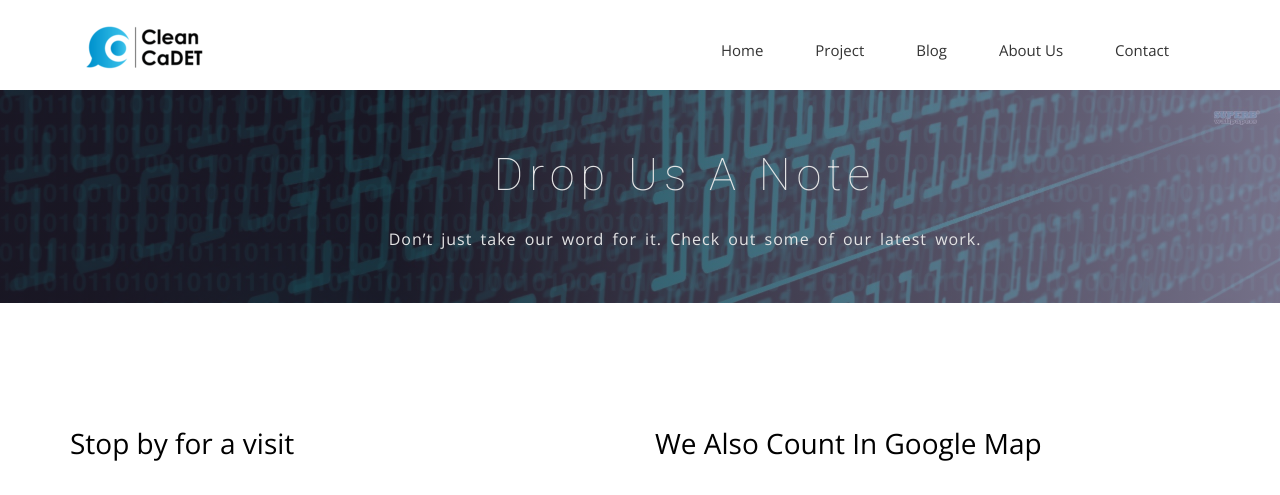
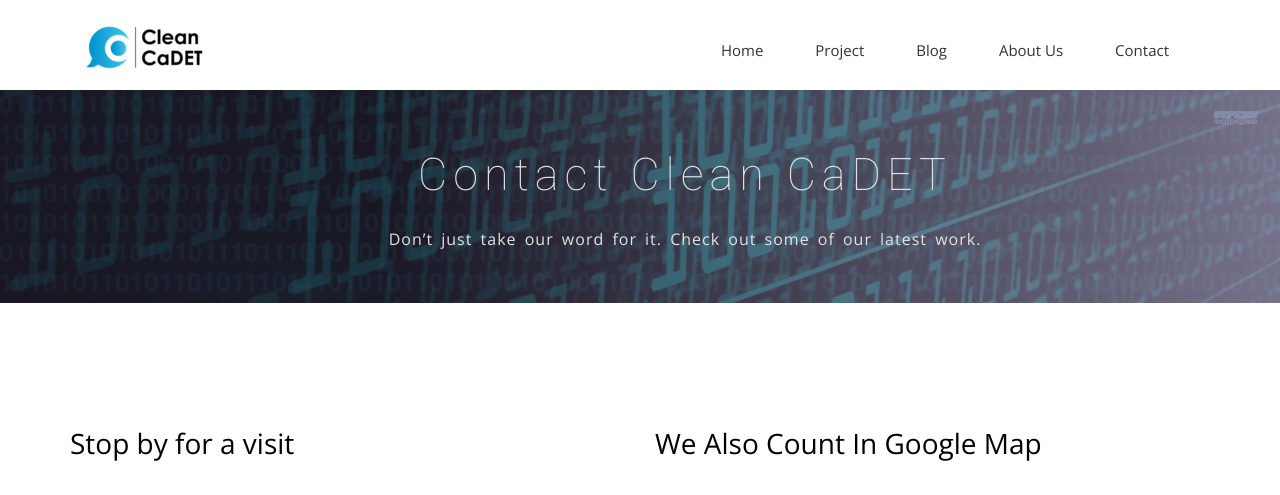
Before and after one commit to Clean-CaDET/clean-cadet.github.io, a Jekyll site: the page built from contact.html, in a window 1280 px wide. Shown: the top 495 px of the page. Built offline with Jekyll 4.4.1, drawn with Linux system fonts in a browser that asks for light colours; nearby versions of some CDN libraries; some web fonts are replaced.

Commit message:
Update titles for About Us and Contact pages.

```diff
--- a/about.html
+++ b/about.html
@@ -10,7 +10,7 @@ permalink: /about/
         <div class="row">
             <div class="col-md-12">
                 <div class="block">
-                    <h1 class="animated fadeInUp">About Us</h1>
+                    <h1 class="animated fadeInUp">Clean CaDET Team</h1>
                     <p class="animated fadeInUp">The people behind Clean CaDET project</p>
                 </div>
             </div>
--- a/contact.html
+++ b/contact.html
@@ -10,7 +10,7 @@ permalink: /contact/
     <div class="row">
       <div class="col-md-12">
         <div class="block">
-          <h1 class="animated fadeInUp">Drop Us A Note</h1>
+          <h1 class="animated fadeInUp">Contact Clean CaDET</h1>
           <p class="animated fadeInUp">Don’t just take our word for it. Check out some of our latest work.</p>
         </div>
       </div>
```
